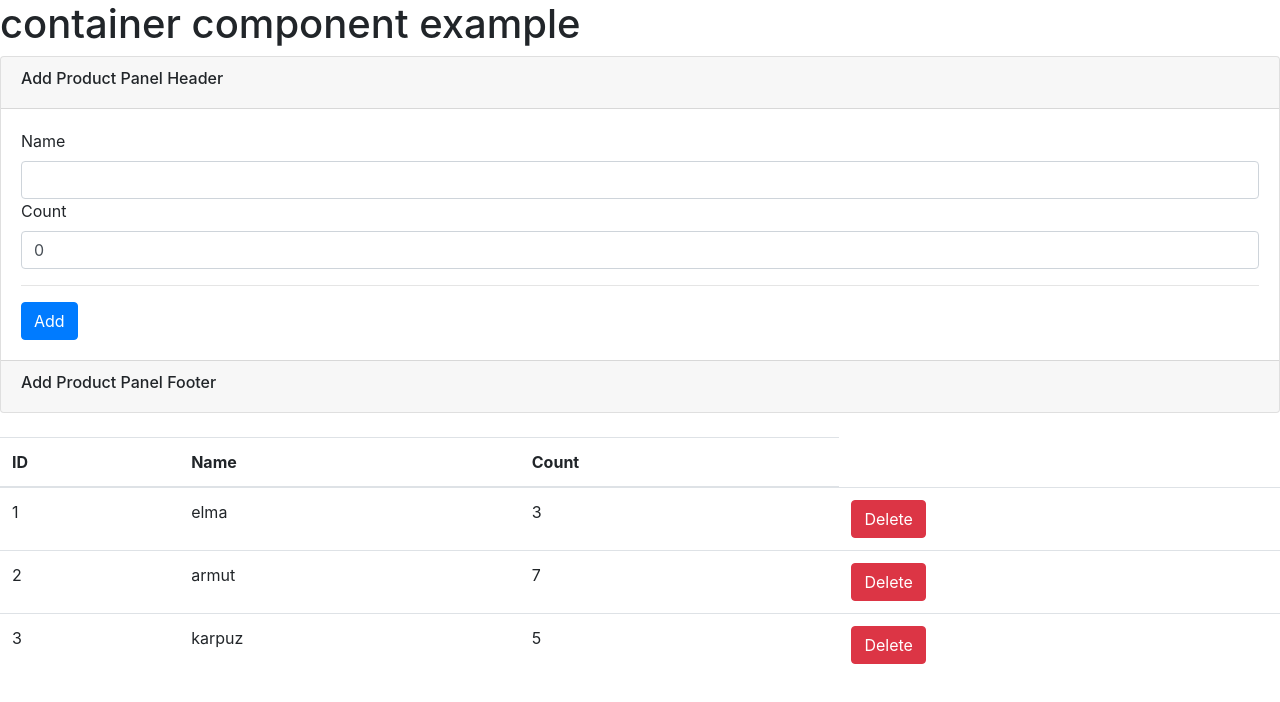
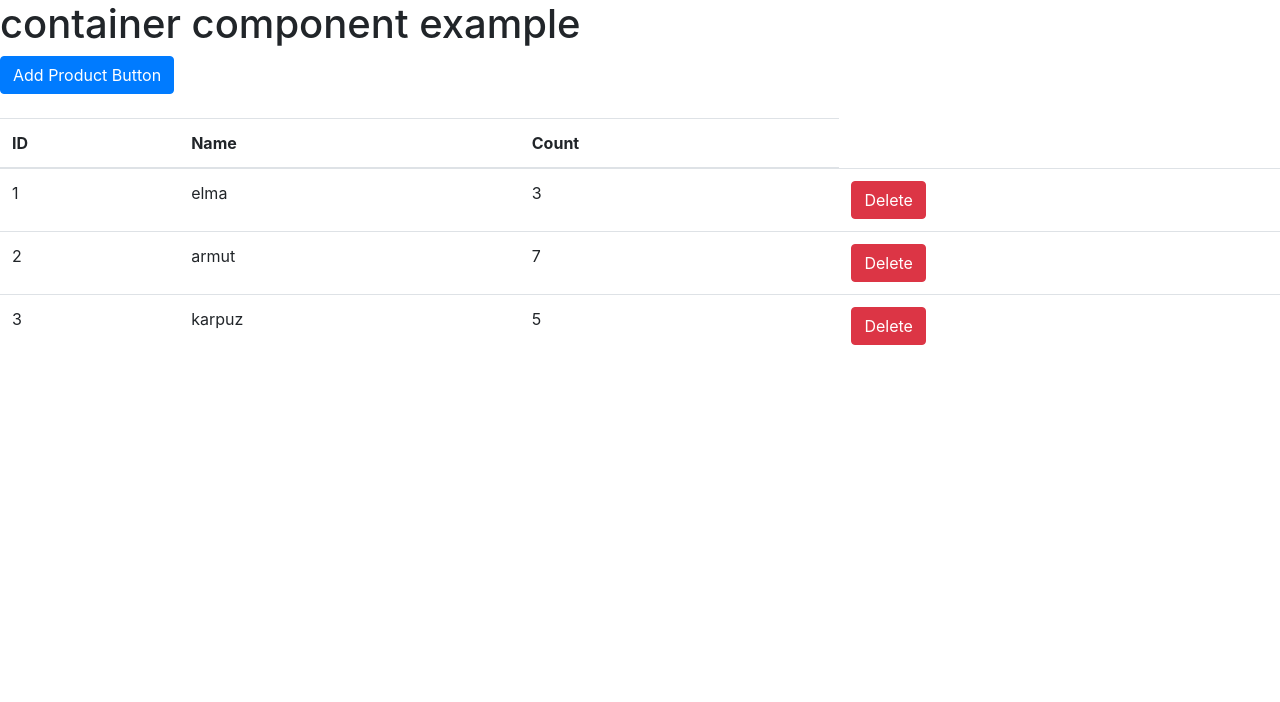
Before and after one commit to microservice-base/ui, a React (Create React App) app in the folder ui/: page / in a window 1280 px wide. Shown: the top 702 px of the page. Built offline with nearby package versions, Linux system fonts and the light colour scheme.

Commit message:
product add modal

```diff
--- a/ui/src/components/ProductAdd.js
+++ b/ui/src/components/ProductAdd.js
@@ -44,7 +44,7 @@
 
         this.clearState();
 
-        event.preventDefault(); // tüm sayfanın render olmasını engeller
+        event.preventDefault();   //tüm sayfanın render olmasını engeller
     }
 
     render() {
@@ -53,7 +53,27 @@
 
         return (
 
+            <div>
+                <button id="modalButton"
+                    type="button" className="btn btn-primary"
+                    data-toggle="modal" data-target="#exampleModal">
+                    Add Product Button
+            </button>
+
+                <div class="modal fade" id="exampleModal" role="dialog" aria-labelledby="exampleModalLabel" aria-hidden="true">
+                    <div class="modal-dialog" role="document">
+
                         <form onSubmit={this.onSubmitFormListener.bind(this)}>
+                            <div class="modal-content">
+                                <div class="modal-header">
+                                    <h5 class="modal-title" id="exampleModalLabel">Product Add Modal</h5>
+                                    <button type="button" class="close" data-dismiss="modal" aria-label="Close">
+                                        <span aria-hidden="true">&times;</span>
+                                    </button>
+                                </div>
+                                <div class="modal-body">
+
+
                                     <div className="card">
                                         <div className="card-header">
                                             <h6>Add Product Panel Header</h6>
@@ -73,18 +93,25 @@
                                                 value={valCount}
                                                 onChange={this.onCountChange.bind(this)} />
                                             <hr />
-                        <button id="inputSave"
-                            className="btn btn-primary"
-                            type="submit" >
-                            Add
-                        </button>
                                         </div>
                                         <div className="card-footer">
                                             <h6>Add Product Panel Footer</h6>
                                         </div>
 
                                     </div>
+
+                                </div>
+
+                                <div class="modal-footer">
+                                    <button id="closeModal" type="button" class="btn btn-secondary" data-dismiss="modal">Close</button>
+                                    <button id="saveModal" className="btn btn-primary" type="submit" >Add</button>
+                                </div>
+
+                            </div>
                         </form>
+                    </div>
+                </div>
+            </div>
         )
     }
 }
```
Lines whose indentation alone changed are shown as unchanged.
